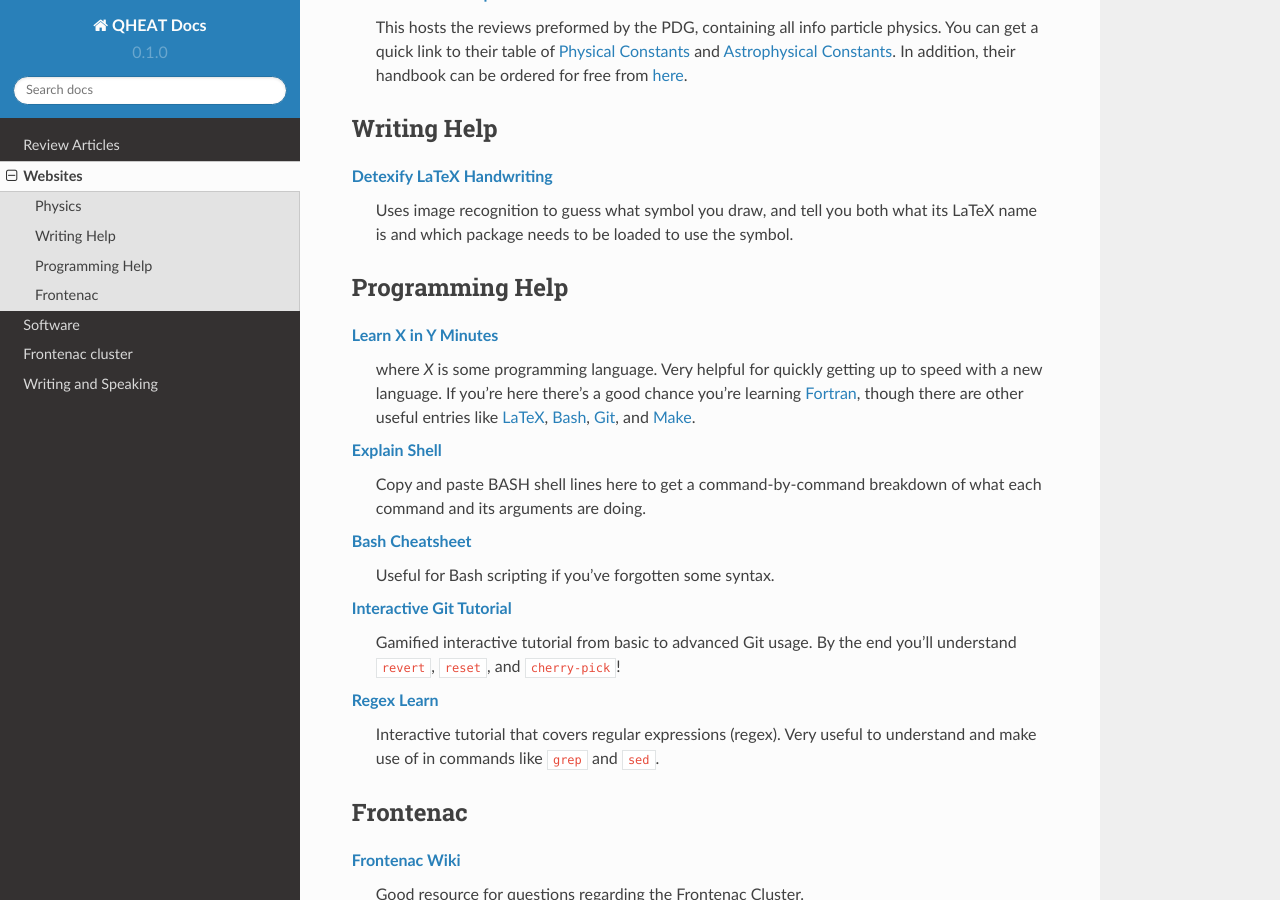
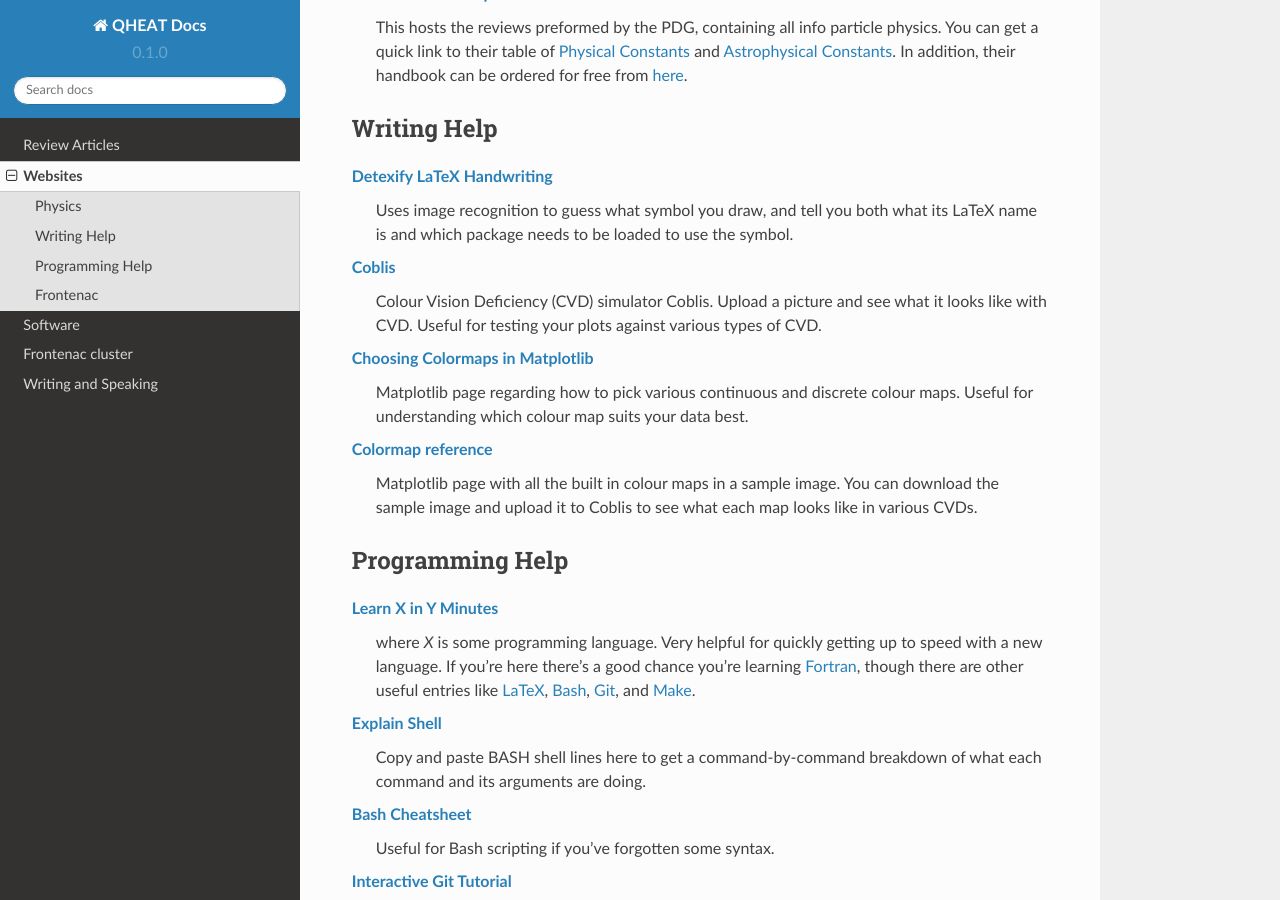
Before and after one commit to aaronvincent/QHEAT, a Sphinx documentation site: the page built from docs/source/websites.rst, in a window 1280 px wide and 900 px high, scrolled down 504 px. Built offline with Sphinx 7.4.7 and the Read the Docs theme 2.0.0, drawn with Linux system fonts in a browser that asks for light colours.

Commit message:
Added sites about Matplotlib colour maps and CVD

```diff
--- a/docs/source/websites.rst
+++ b/docs/source/websites.rst
@@ -35,6 +35,21 @@
     Uses image recognition to guess what symbol you draw, and tell you both
     what its LaTeX name is and which package needs to be loaded to use the
     symbol.
+
+`Coblis <https://www.color-blindness.com/coblis-color-blindness-simulator/>`_
+    Colour Vision Deficiency (CVD) simulator Coblis. Upload a picture and see
+    what it looks like with CVD. Useful for testing your plots against various
+    types of CVD.
+
+`Choosing Colormaps in Matplotlib <https://matplotlib.org/stable/tutorials/colors/colormaps.html>`_
+    Matplotlib page regarding how to pick various continuous and discrete
+    colour maps. Useful for understanding which colour map suits your data
+    best.
+
+`Colormap reference <https://matplotlib.org/stable/gallery/color/colormap_reference.html>`_
+    Matplotlib page with all the built in colour maps in a sample image. You
+    can download the sample image and upload it to Coblis to see what each map
+    looks like in various CVDs.
 
 
 Programming Help
```
